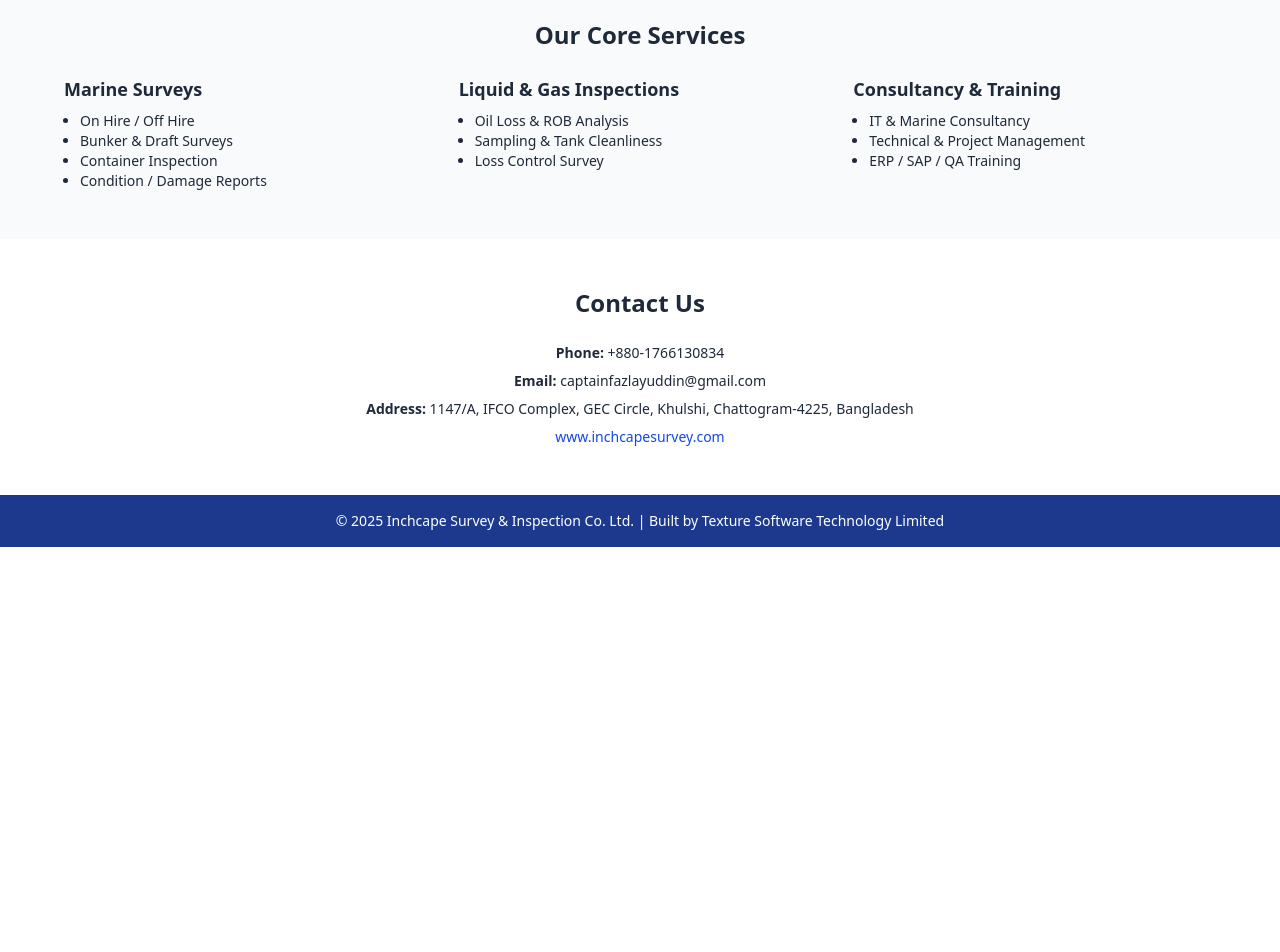
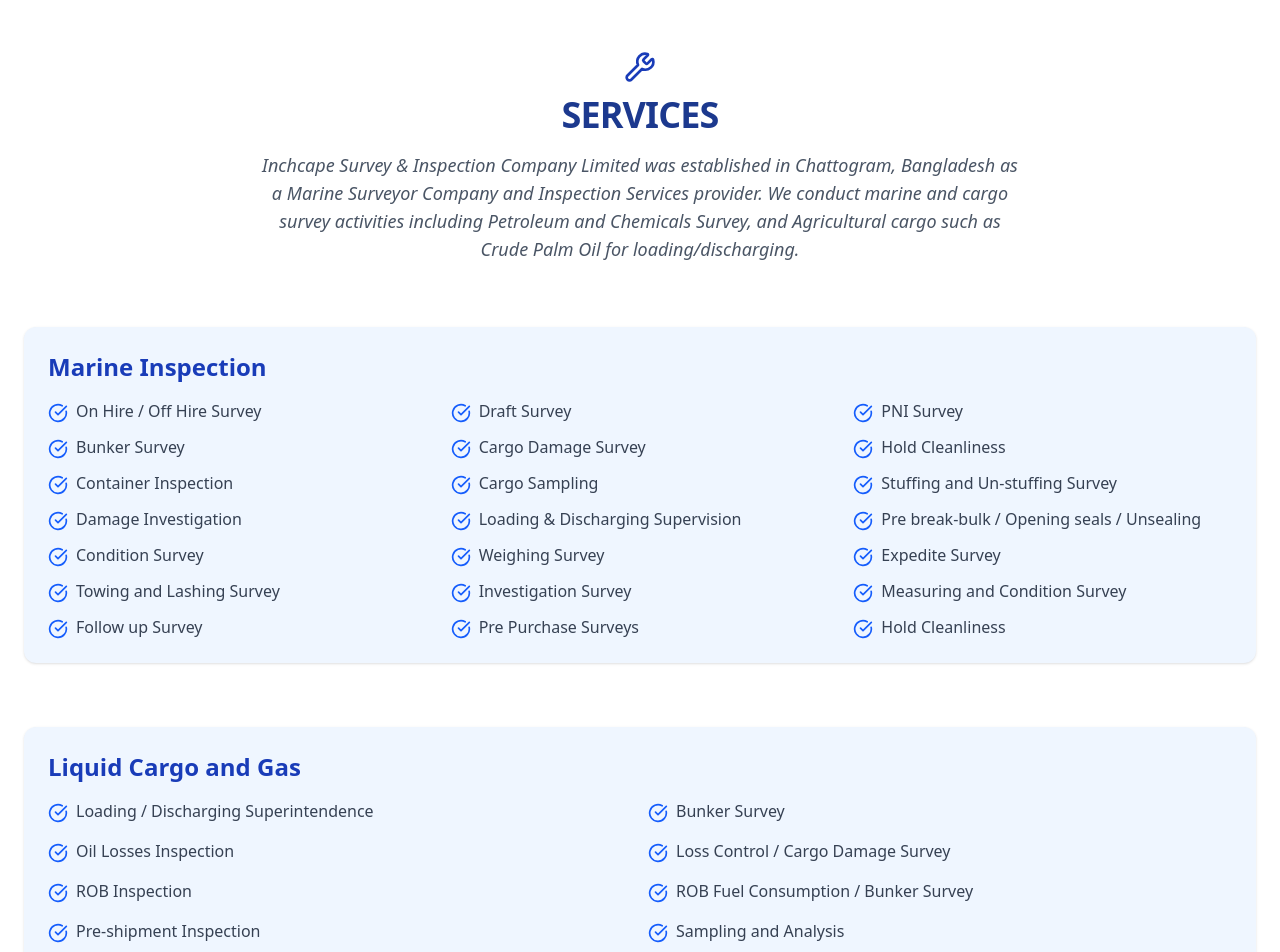
Before and after one commit to thinkGrow/inchcape-survey, a React (Vite) app: page / in a window 1280 px wide. Shown: the part 2700-3652 px from the top of the page. Before the commit the page ends 3247 px from the top, so only its background shows below. Built offline with nearby package versions, Linux system fonts and the light colour scheme.

Commit message:
Services Section

```diff
--- a/src/components/Services.jsx
+++ b/src/components/Services.jsx
@@ -1,46 +1,103 @@
 import React from "react";
+import { Wrench, CheckCircle } from "lucide-react";
 
-const Services = () => {
+const ListItem = (props) => (
+  <li className="flex items-start gap-2">
+    <CheckCircle className="w-5 h-5 text-blue-600 mt-1" />
+    <span>{props.text}</span>
+  </li>
+);
+
+
+export default function Services() {
   return (
-    <div>
-      <section id="services" className="bg-gray-50 py-12 px-6">
-        <div className="max-w-6xl mx-auto">
-          <h3 className="text-2xl font-semibold mb-6 text-center">
-            Our Core Services
+    <section id="services" className="bg-white py-20 px-6">
+      <div className="max-w-7xl mx-auto space-y-16">
+        {/* Heading */}
+        <div className="text-center">
+          <div className="flex justify-center mb-3">
+            <Wrench className="text-blue-800 w-8 h-8" />
+          </div>
+          <h2 className="text-4xl font-extrabold text-blue-900 uppercase tracking-tight">
+            Services
+          </h2>
+          <p className="mt-4 text-lg max-w-3xl mx-auto text-gray-600 italic">
+            Inchcape Survey & Inspection Company Limited was established in
+            Chattogram, Bangladesh as a Marine Surveyor Company and Inspection
+            Services provider. We conduct marine and cargo survey activities
+            including Petroleum and Chemicals Survey, and Agricultural cargo
+            such as Crude Palm Oil for loading/discharging.
+          </p>
+        </div>
+
+        {/* Marine Inspection */}
+        <div className="bg-blue-50 rounded-xl p-6 shadow-sm">
+          <h3 className="text-2xl font-bold text-blue-800 mb-4">
+            Marine Inspection
           </h3>
-          <div className="grid md:grid-cols-3 gap-8">
-            <div>
-              <h4 className="font-bold text-lg mb-2">Marine Surveys</h4>
-              <ul className="list-disc pl-4 text-sm">
-                <li>On Hire / Off Hire</li>
-                <li>Bunker & Draft Surveys</li>
-                <li>Container Inspection</li>
-                <li>Condition / Damage Reports</li>
-              </ul>
-            </div>
-            <div>
-              <h4 className="font-bold text-lg mb-2">
-                Liquid & Gas Inspections
-              </h4>
-              <ul className="list-disc pl-4 text-sm">
-                <li>Oil Loss & ROB Analysis</li>
-                <li>Sampling & Tank Cleanliness</li>
-                <li>Loss Control Survey</li>
-              </ul>
-            </div>
-            <div>
-              <h4 className="font-bold text-lg mb-2">Consultancy & Training</h4>
-              <ul className="list-disc pl-4 text-sm">
-                <li>IT & Marine Consultancy</li>
-                <li>Technical & Project Management</li>
-                <li>ERP / SAP / QA Training</li>
-              </ul>
-            </div>
+          <div className="grid md:grid-cols-2 lg:grid-cols-3 gap-6 text-base text-gray-700">
+            <ul className="space-y-3">
+              <ListItem text="On Hire / Off Hire Survey" />
+              <ListItem text="Bunker Survey" />
+              <ListItem text="Container Inspection" />
+              <ListItem text="Damage Investigation" />
+              <ListItem text="Condition Survey" />
+              <ListItem text="Towing and Lashing Survey" />
+              <ListItem text="Follow up Survey" />
+            </ul>
+            <ul className="space-y-3">
+              <ListItem text="Draft Survey" />
+              <ListItem text="Cargo Damage Survey" />
+              <ListItem text="Cargo Sampling" />
+              <ListItem text="Loading & Discharging Supervision" />
+              <ListItem text="Weighing Survey" />
+              <ListItem text="Investigation Survey" />
+              <ListItem text="Pre Purchase Surveys" />
+            </ul>
+            <ul className="space-y-3">
+              <ListItem text="PNI Survey" />
+              <ListItem text="Hold Cleanliness" />
+              <ListItem text="Stuffing and Un-stuffing Survey" />
+              <ListItem text="Pre break-bulk / Opening seals / Unsealing" />
+              <ListItem text="Expedite Survey" />
+              <ListItem text="Measuring and Condition Survey" />
+              <ListItem text="Hold Cleanliness" />
+            </ul>
           </div>
         </div>
-      </section>
-    </div>
+
+        {/* Liquid Cargo and Gas */}
+        <div className="bg-blue-50 rounded-xl p-6 shadow-sm">
+          <h3 className="text-2xl font-bold text-blue-800 mb-4">
+            Liquid Cargo and Gas
+          </h3>
+          <ul className="grid md:grid-cols-2 gap-4 text-base text-gray-700">
+            <ListItem text="Loading / Discharging Superintendence" />
+            <ListItem text="Bunker Survey" />
+            <ListItem text="Oil Losses Inspection" />
+            <ListItem text="Loss Control / Cargo Damage Survey" />
+            <ListItem text="ROB Inspection" />
+            <ListItem text="ROB Fuel Consumption / Bunker Survey" />
+            <ListItem text="Pre-shipment Inspection" />
+            <ListItem text="Sampling and Analysis" />
+            <ListItem text="Tank Cleanliness Inspection" />
+            <ListItem text="Oil Losses Inspection" />
+          </ul>
+        </div>
+
+        {/* Laboratory Analysis */}
+        <div className="bg-blue-50 rounded-xl p-6 shadow-sm">
+          <h3 className="text-2xl font-bold text-blue-800 mb-4">
+            Laboratory Analysis
+          </h3>
+          <p className="text-gray-700 max-w-4xl">
+            If required by the client, we perform laboratory analysis at an
+            authorized partner lab — recognized as one of the most reliable in
+            Bangladesh. Please contact us for any marine survey or petroleum
+            testing services.
+          </p>
+        </div>
+      </div>
+    </section>
   );
-};
-
-export default Services;
+}
```
